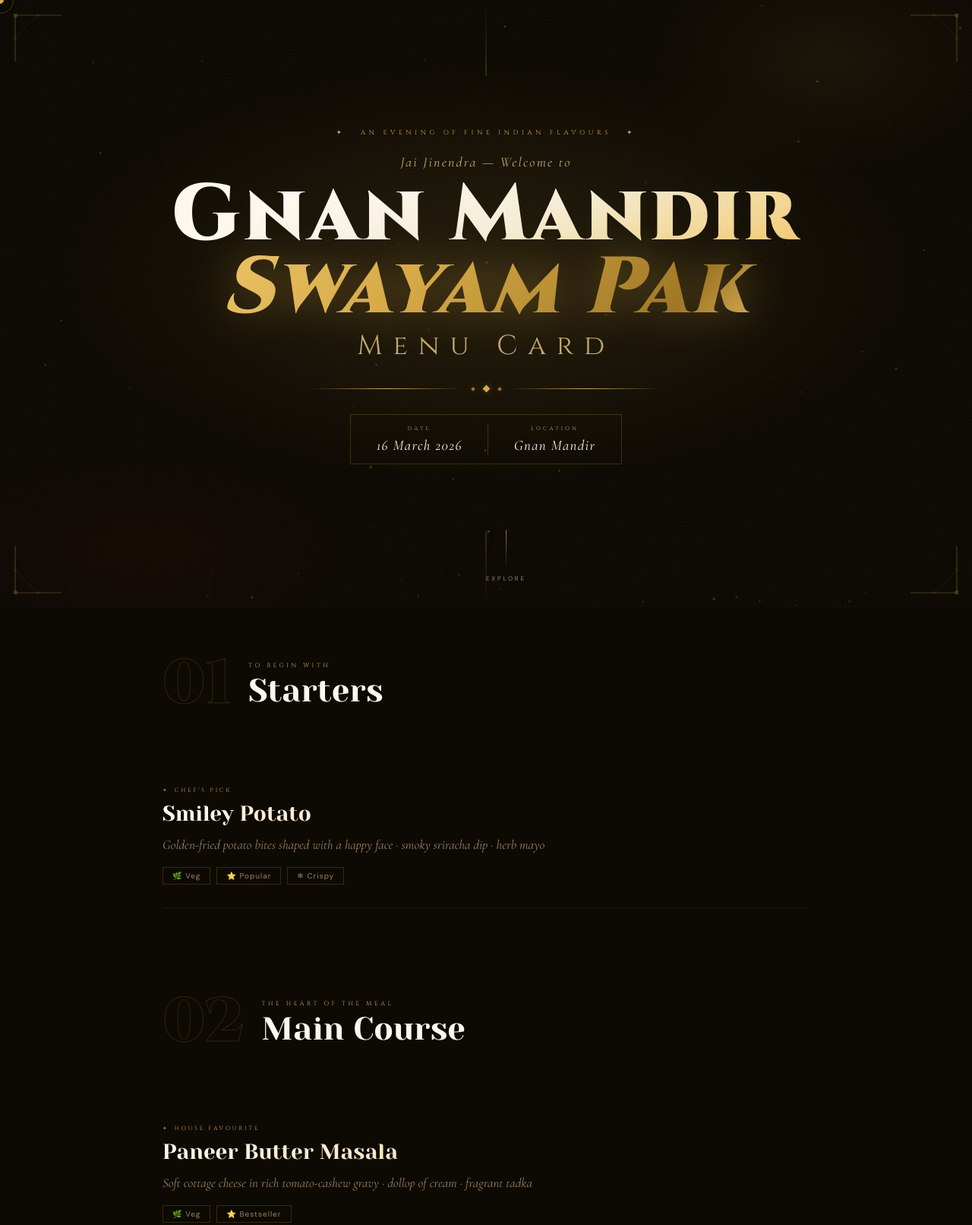
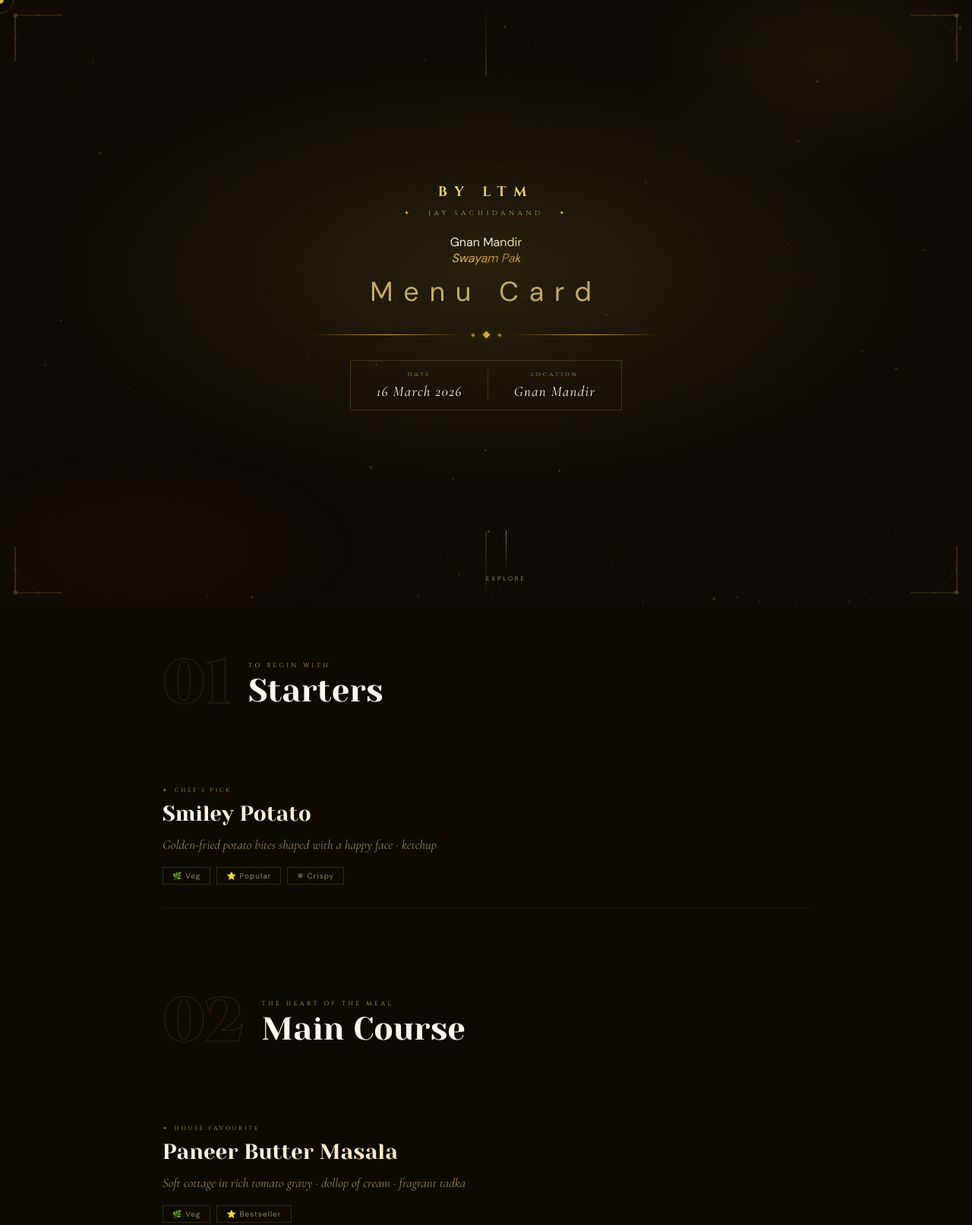
Before and after one commit to aniketkc110-max/swayam-pak, a plain HTML site: page index.html in a window 1280 px wide. Shown: the top 1612 px of the page at 76% size. Drawn offline with nearby package versions, Linux system fonts and the light colour scheme.

Commit message:
Update index.html

```diff
--- a/index.html
+++ b/index.html
@@ -49,9 +49,10 @@ body::after{content:'';position:fixed;inset:0;background-image:url("data:[embedd
 .cnr.tl{top:18px;left:18px;} .cnr.tr{top:18px;right:18px;transform:scaleX(-1);} .cnr.bl{bottom:18px;left:18px;transform:scaleY(-1);} .cnr.br{bottom:18px;right:18px;transform:scale(-1,-1);}
 
 /* Hero text */
+.hero-ltm{font-family:'Cinzel',serif;font-size:18px;letter-spacing:.55em;text-transform:uppercase;color:var(--gold2);margin-bottom:10px;opacity:0;animation:rise 1.2s .05s forwards;font-weight:700;}
 .hero-eyebrow{font-family:'Cinzel',serif;font-size:8.5px;letter-spacing:.55em;text-transform:uppercase;color:var(--gold);margin-bottom:22px;opacity:0;animation:rise 1.2s .2s forwards;}
 .hero-pre{font-family:'Cormorant Garamond',serif;font-size:clamp(13px,2vw,18px);font-style:italic;color:var(--muted2);letter-spacing:.12em;margin-bottom:12px;opacity:0;animation:rise 1.2s .45s forwards;}
-.hero-title{font-family:'Cinzel',serif;font-size:clamp(40px,9vw,105px);font-weight:900;line-height:.92;letter-spacing:.04em;margin-bottom:6px;opacity:0;animation:rise 1.2s .7s forwards;}
+.hero-title{font-family:'Cinzel',serif;font-size:clamp(72px,20vw,260px);font-weight:900;line-height:.85;letter-spacing:.03em;margin-bottom:6px;opacity:0;animation:rise 1.2s .7s forwards;}
 .t1{display:block;background:linear-gradient(155deg,var(--cream) 20%,var(--offwhite) 55%,var(--gold2) 100%);-webkit-background-clip:text;-webkit-text-fill-color:transparent;background-clip:text;}
 .t2{display:block;background:linear-gradient(130deg,var(--gold2) 0%,var(--gold) 40%,var(--gold3) 80%,var(--gold2) 100%);-webkit-background-clip:text;-webkit-text-fill-color:transparent;background-clip:text;font-style:italic;filter:drop-shadow(0 0 28px rgba(212,168,67,0.4));}
 .t3{display:block;font-size:clamp(16px,3.2vw,36px);letter-spacing:.38em;color:var(--muted2);font-weight:400;margin-top:10px;}
@@ -142,10 +143,11 @@ footer::before{content:'';position:absolute;top:0;left:50%;transform:translateX(
   <div class="cnr bl"><svg viewBox="0 0 64 64" fill="none" xmlns="http://www.w3.org/2000/svg"><path d="M2 62V2H62" stroke="#d4a843" stroke-width="1.2"/><path d="M2 32Q16 16 32 2" stroke="#d4a843" stroke-width=".6" opacity=".5"/><circle cx="2" cy="2" r="3" fill="#d4a843"/><circle cx="32" cy="2" r="1.8" fill="#d4a843" opacity=".5"/><circle cx="2" cy="32" r="1.8" fill="#d4a843" opacity=".5"/><circle cx="2" cy="62" r="1.5" fill="#d4a843" opacity=".3"/><circle cx="62" cy="2" r="1.5" fill="#d4a843" opacity=".3"/></svg></div>
   <div class="cnr br"><svg viewBox="0 0 64 64" fill="none" xmlns="http://www.w3.org/2000/svg"><path d="M2 62V2H62" stroke="#d4a843" stroke-width="1.2"/><path d="M2 32Q16 16 32 2" stroke="#d4a843" stroke-width=".6" opacity=".5"/><circle cx="2" cy="2" r="3" fill="#d4a843"/><circle cx="32" cy="2" r="1.8" fill="#d4a843" opacity=".5"/><circle cx="2" cy="32" r="1.8" fill="#d4a843" opacity=".5"/><circle cx="2" cy="62" r="1.5" fill="#d4a843" opacity=".3"/><circle cx="62" cy="2" r="1.5" fill="#d4a843" opacity=".3"/></svg></div>
 
-  <p class="hero-eyebrow">✦ &nbsp; An Evening of Fine Indian Flavours &nbsp; ✦</p>
-  <p class="hero-pre">Jai Jinendra — Welcome to</p>
 
-  <h1 class="hero-title">
+  <p class="hero-ltm">BY LTM</p>
+  <p class="hero-eyebrow">✦ &nbsp; Jay Sachidanand &nbsp; ✦</p>
+
+
     <span class="t1">Gnan Mandir</span>
     <span class="t2">Swayam Pak</span>
     <span class="t3">Menu Card</span>
@@ -184,7 +186,7 @@ footer::before{content:'';position:absolute;top:0;left:50%;transform:translateX(
     <div class="dish star">
       <div class="db">Chef's Pick</div>
       <div class="dn">Smiley Potato</div>
-      <div class="dd">Golden-fried potato bites shaped with a happy face · smoky sriracha dip · herb mayo</div>
+      <div class="dd">Golden-fried potato bites shaped with a happy face · ketchup</div>
       <div class="dt"><span class="tag">🌿 Veg</span><span class="tag">⭐ Popular</span><span class="tag">❄ Crispy</span></div>
     </div>
   </div>
@@ -198,7 +200,7 @@ footer::before{content:'';position:absolute;top:0;left:50%;transform:translateX(
     <div class="dish star">
       <div class="db">House Favourite</div>
       <div class="dn">Paneer Butter Masala</div>
-      <div class="dd">Soft cottage cheese in rich tomato-cashew gravy · dollop of cream · fragrant tadka</div>
+      <div class="dd">Soft cottage in rich tomato gravy · dollop of cream · fragrant tadka</div>
       <div class="dt"><span class="tag">🌿 Veg</span><span class="tag">⭐ Bestseller</span></div>
     </div>
     <div class="dish">
@@ -212,7 +214,7 @@ footer::before{content:'';position:absolute;top:0;left:50%;transform:translateX(
       <div class="dt"><span class="tag">🌿 Veg</span></div>
     </div>
     <div class="dish">
-      <div class="dn">Garden Salad</div>
+      <div class="dn">Salad</div>
       <div class="dd">Fresh greens · cherry tomato · cucumber · lemon dressing</div>
       <div class="dt"><span class="tag">🌿 Veg</span></div>
     </div>
@@ -227,7 +229,7 @@ footer::before{content:'';position:absolute;top:0;left:50%;transform:translateX(
     <div class="dish star">
       <div class="db">Must Try</div>
       <div class="dn">Chocolate Bliss</div>
-      <div class="dd">Warm dark chocolate mousse · vanilla cream · caramel drizzle · cherry on top</div>
+      <div class="dd">Cold dark chocolate mousse · vanilla cream · pomegranate on top</div>
       <div class="dt"><span class="tag">🌿 Veg</span><span class="tag">🍫 Indulgent</span><span class="tag">⭐ Signature</span></div>
     </div>
   </div>
@@ -241,7 +243,7 @@ footer::before{content:'';position:absolute;top:0;left:50%;transform:translateX(
     <div class="dish star">
       <div class="db">Refreshing</div>
       <div class="dn">Rose Lassi</div>
-      <div class="dd">Chilled yoghurt blended with rose syrup · cardamom · topped with rose petals &amp; cream</div>
+      <div class="dd">Chilled yoghurt blended with rose syrup · cardamom</div>
       <div class="dt"><span class="tag">🌿 Veg</span><span class="tag">🌹 Floral</span><span class="tag">❄ Chilled</span></div>
     </div>
   </div>
```
